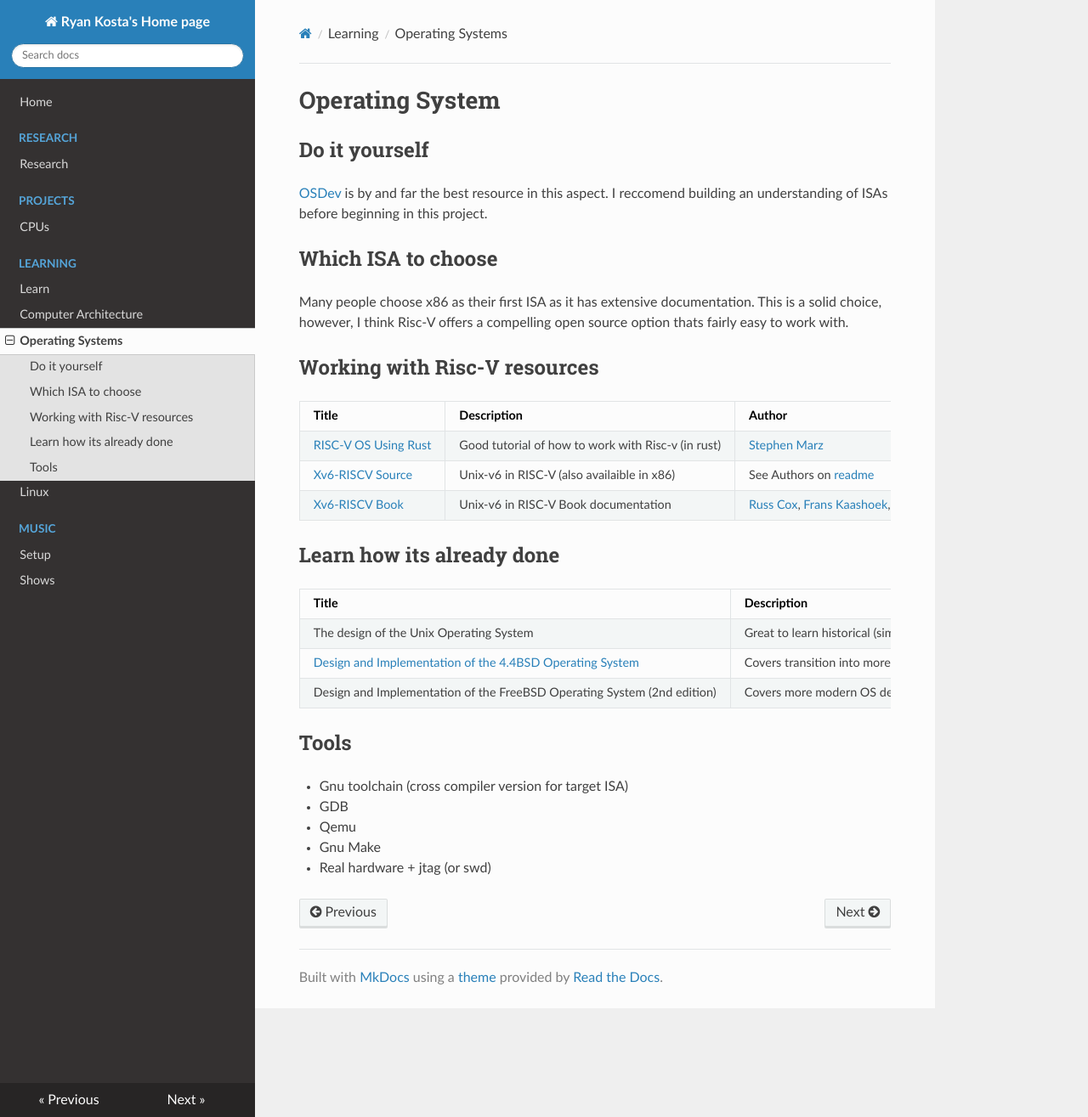
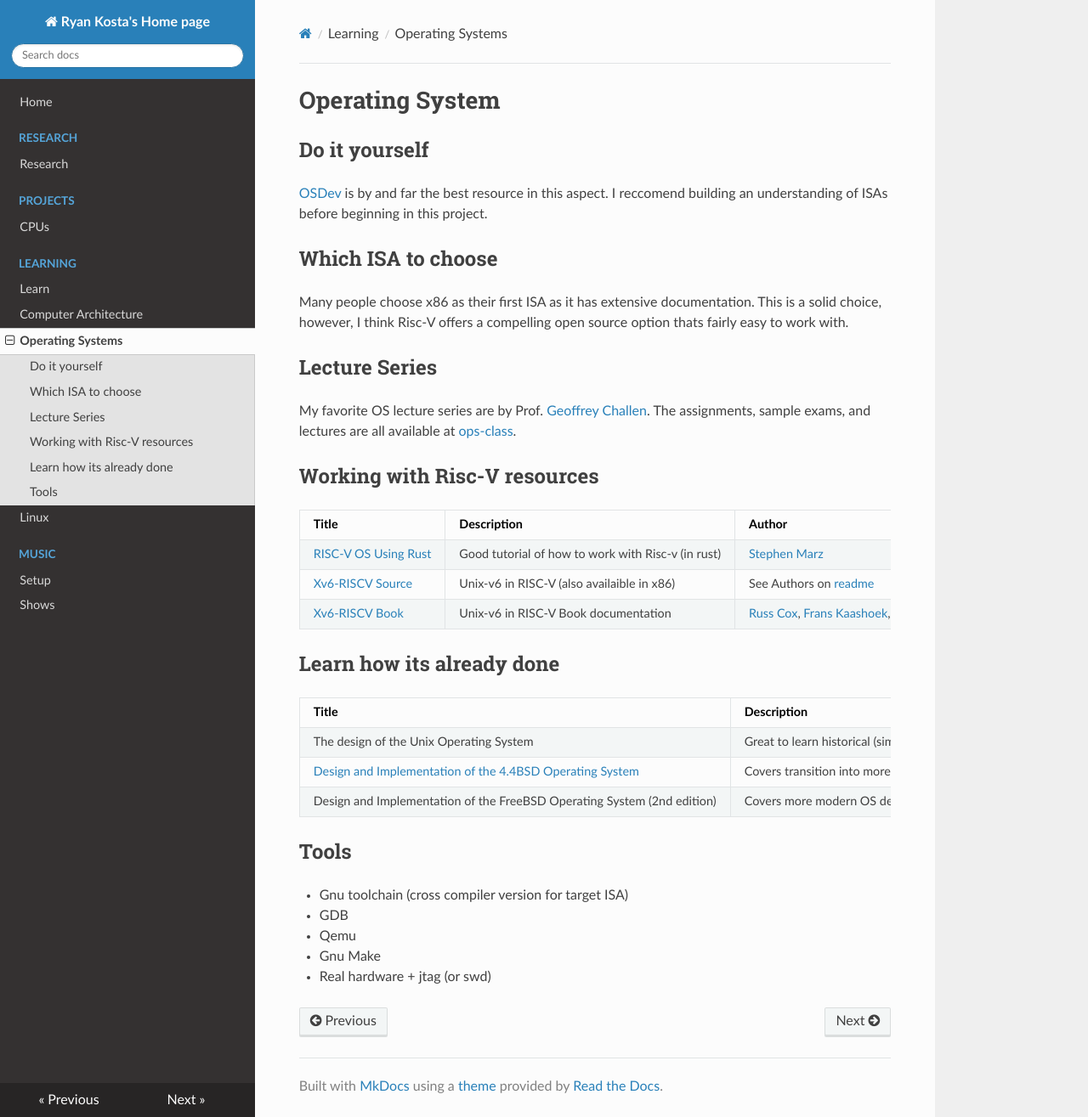
Before and after one commit to ryankosta/ryankosta.github.io, an MkDocs documentation site: the page built from docs/selflearn/os.md, in a window 1280 px wide and 1315 px high. Shown: the whole window at 85% size. Built offline with MkDocs 1.6.1, drawn with Linux system fonts in a browser that asks for light colours; nearby versions of some CDN libraries.

Commit message:
OS: adds reccomended lecture series

```diff
--- a/docs/selflearn/os.md
+++ b/docs/selflearn/os.md
@@ -5,6 +5,8 @@
 ##Which ISA to choose
 Many people choose x86 as their first ISA as it has extensive documentation. This is a solid choice, however, I think Risc-V offers a compelling open source option thats fairly easy to work with.
 
+##Lecture Series
+My favorite OS lecture series are by Prof. [Geoffrey Challen](https://www.geoffreychallen.com/). The assignments, sample exams, and lectures are all available at [ops-class](https://ops-class.org/).
 ##Working with Risc-V resources
 |Title|Description|Author|
 |-----|-----------|------|
```
